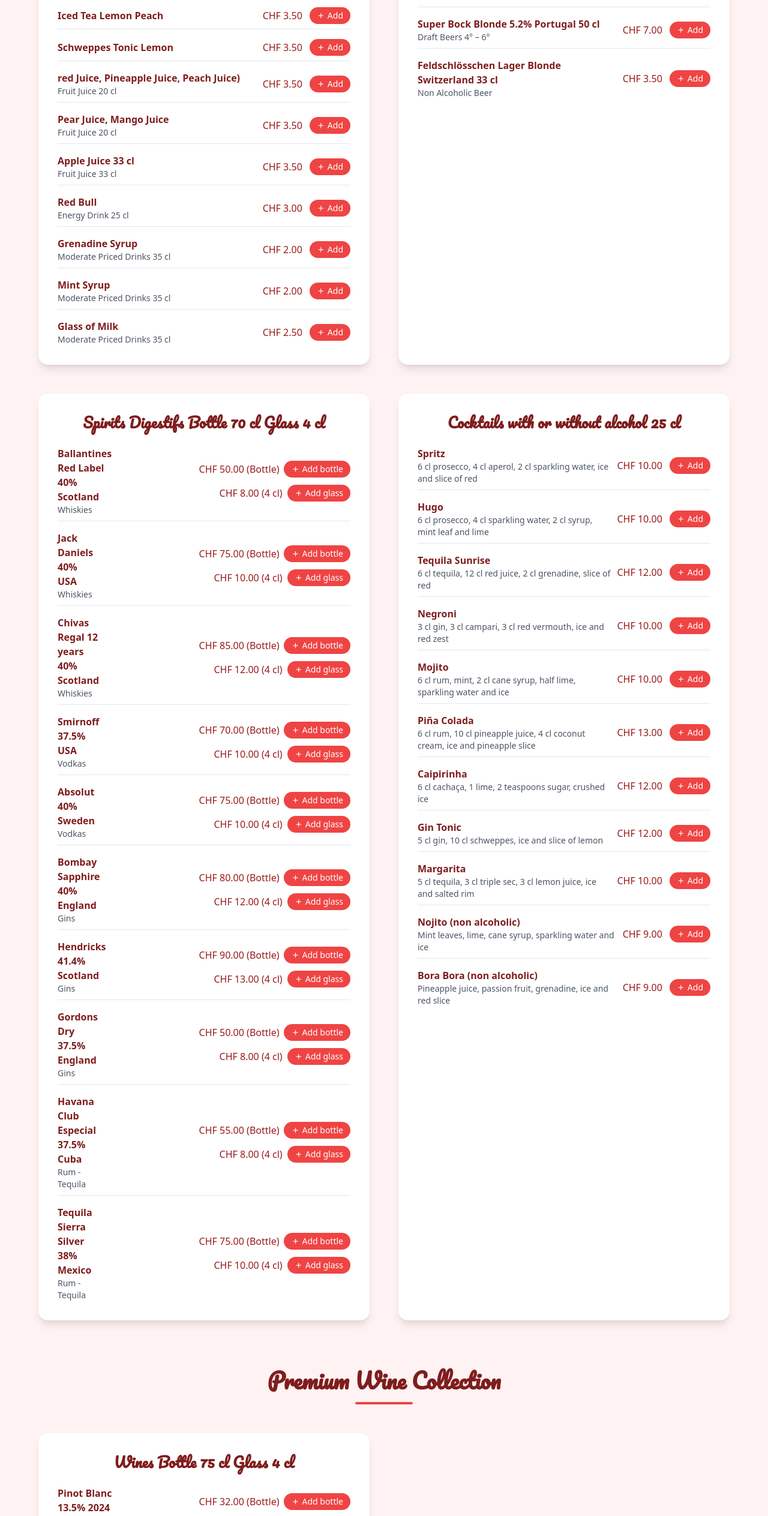
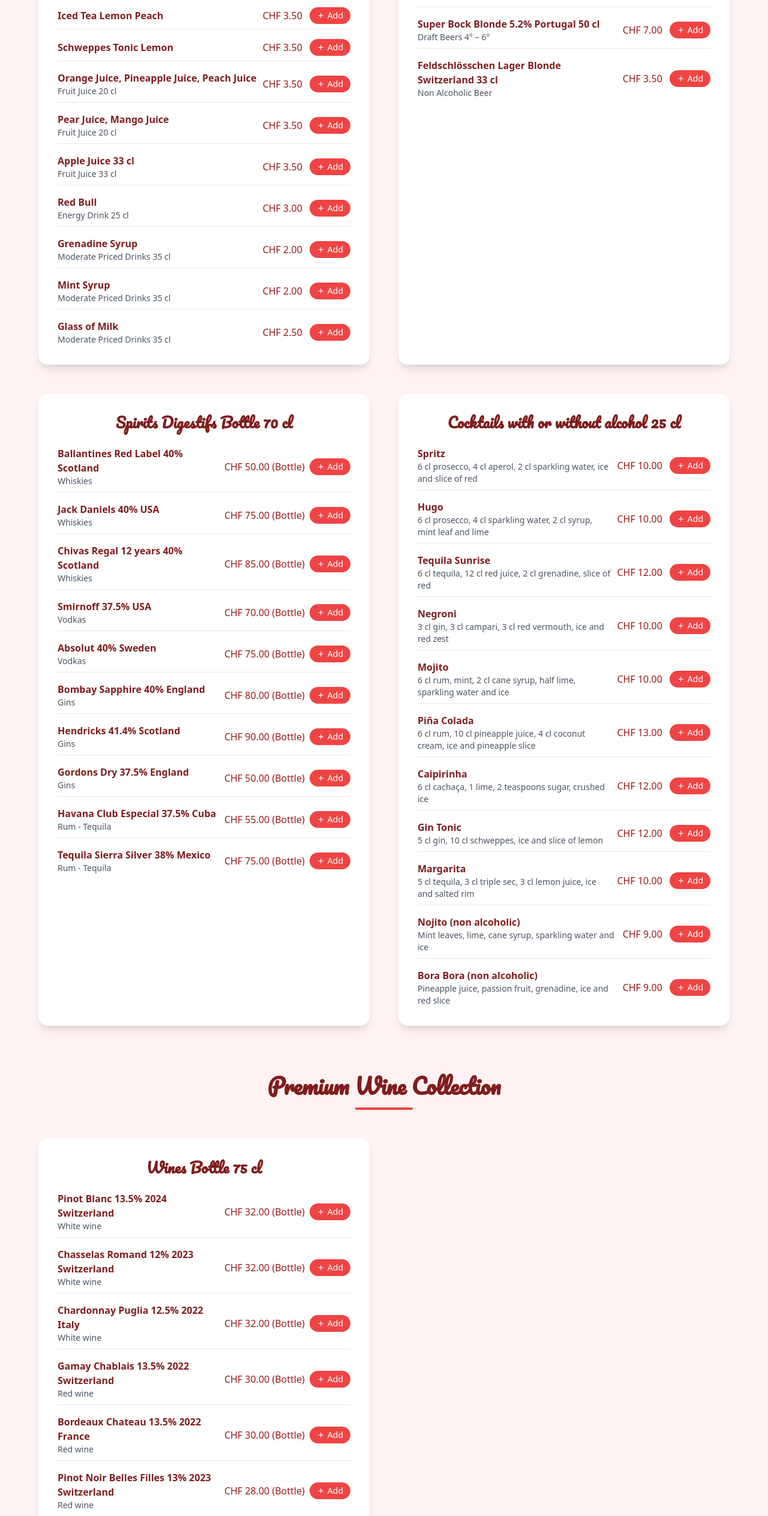
Before and after one commit to hridyesh-gupta/Royal-Star, a Next.js app: page /menu in a window 1280 px wide. Shown: the part 5187-7714 px from the top of the page at 60% size. Built offline with nearby package versions, Linux system fonts and the light colour scheme.

Commit message:
Update some pages according to clients need

```diff
--- a/app/cart/CartItems.tsx
+++ b/app/cart/CartItems.tsx
@@ -57,7 +57,7 @@
             href="/menu"
             className="inline-flex items-center bg-red-500 hover:bg-red-600 text-white px-6 py-3 rounded-full font-medium transition-colors whitespace-nowrap cursor-pointer"
           >
-            <i className="ri-restaurant-line mr-2"></i>
+            <i className="ri--line mr-2"></i>
             {language === 'fr' ? 'Voir le menu' : 'Browse Menu'}
           </Link>
         </div>
@@ -90,7 +90,7 @@
                       <div className="flex-1">
                         <h3 className="text-lg font-semibold text-gray-900 mb-1">{item.name}</h3>
                         <p className="text-red-500 font-medium text-lg">{item.price}</p>
-                        <p className="text-sm text-gray-500">{item.category}</p>
+                        {/* <p className="text-sm text-gray-500">{item.category}</p> */}
                       </div>
                     </div>
 
--- a/app/contact/ContactHero.tsx
+++ b/app/contact/ContactHero.tsx
@@ -26,7 +26,7 @@
       <div className="relative z-10 text-center px-8 py-32 max-w-4xl mx-auto">
         <div className="text-center mb-12">
           <h1 className="text-6xl font-bold mb-4 text-white" style={{ fontFamily: 'var(--font-pacifico)' }}>
-            {language === 'fr' ? 'Visitez le restaurant Royal Star' : 'Visit Royal Star Restaurant'}
+            {language === 'fr' ? 'Visitez le Royal Star Café' : 'Visit Royal Star Cafe'}
           </h1>
           <p className="text-xl text-white/80 max-w-2xl mx-auto">
             {language === 'fr'
@@ -70,7 +70,7 @@
               </div>
             </div> */}
               <h3 className="text-2xl font-bold mb-6 text-white">
-                {language === 'fr' ? 'Atouts du restaurant' : 'Restaurant Features'}
+                {language === 'fr' ? 'Atouts du café' : 'Cafe Features'}
               </h3>
               <div className="grid grid-cols-1 gap-3">
                 <div className="flex items-center justify-center">
--- a/app/contact/ContactInfo.tsx
+++ b/app/contact/ContactInfo.tsx
@@ -10,7 +10,7 @@
       <div className="max-w-7xl mx-auto px-8">
         <div className="text-center mb-16">
           <h2 className="text-5xl font-bold mb-4 text-brand-charcoal" style={{ fontFamily: 'var(--font-pacifico)' }}>
-            {language === 'fr' ? 'Visitez le restaurant Royal Star' : 'Visit Royal Star Restaurant'}
+            {language === 'fr' ? 'Visitez le Royal Star Café' : 'Visit Royal Star Cafe'}
           </h2>
           <p className="text-xl text-gray-600">
             {language === 'fr'
@@ -47,7 +47,7 @@
               {language === 'fr' ? 'Téléphone' : 'Phone'}
             </h3>
             <p className="text-gray-600 mb-2">+41 22 525 88 11</p>
-            <p className="text-gray-600 mb-4">077 938 51 69 / 077 998 07 46</p>
+            {/* <p className="text-gray-600 mb-4">077 938 51 69 / 077 998 07 46</p> */}
             <a
               href="tel:+41 22 525 88 11"
               className="bg-brand-red hover:bg-brand-red-dark text-white px-6 py-3 rounded-lg font-medium transition-colors duration-200 whitespace-nowrap cursor-pointer inline-block w-full text-center"
@@ -64,9 +64,9 @@
               {language === 'fr' ? 'E-mail' : 'Email'}
             </h3>
             <p className="text-gray-600 mb-4">royal.star.geneve@gmail.com</p>
-            <p className="text-gray-600 mb-4">
+            {/* <p className="text-gray-600 mb-4">
               {language === 'fr' ? 'Nous répondons sous 12 heures' : 'We reply within 12 hours'}
-            </p>
+            </p> */}
             <a
               href="mailto:royal.star.geneve@gmail.com"
               className="bg-brand-red hover:bg-brand-red-dark text-white px-6 py-3 rounded-lg font-medium transition-colors duration-200 whitespace-nowrap cursor-pointer inline-block w-full text-center"
@@ -96,7 +96,7 @@
             </div>
             <div>
               <h4 className="text-xl font-semibold text-red-900 mb-4">
-                {language === 'fr' ? 'Atouts du restaurant' : 'Restaurant Features'}
+                {language === 'fr' ? 'Atouts du café' : 'Cafe Features'}
               </h4>
               <div className="space-y-3">
                 <div className="flex items-center">
--- a/app/layout.tsx
+++ b/app/layout.tsx
@@ -23,7 +23,7 @@
 });
 
 export const metadata: Metadata = {
-  title: "Royal Star Cafe - Fine Swiss Restaurant in Geneva",
+  title: "Royal Star Cafe - Fine Swiss Cafe in Geneva",
   description: "Experience exquisite Swiss cuisine and fine dining at Royal Star Cafe in Geneva, Switzerland. Authentic flavors, elegant atmosphere, exceptional service.",
 };
 
--- a/app/menu/MenuSection.tsx
+++ b/app/menu/MenuSection.tsx
@@ -386,8 +386,8 @@
         { "name": "Iced Tea Lemon Peach", "frname": "Thé froid, citron, pêche", "description": "", "frdescription": "", "price": "CHF 3.50" },
         { "name": "Schweppes Tonic Lemon", "frname": "Schweppes tonic, lemon", "description": "", "frdescription": "", "price": "CHF 3.50" },
         {
-          "name": "red Juice, Pineapple Juice, Peach Juice)",
-          "frname": "Jus d’red, jus d’ananas, jus de pêche",
+          "name": "Orange Juice, Pineapple Juice, Peach Juice",
+          "frname": "Jus d’orange, jus d’ananas, jus de pêche",
           "description": "Fruit Juice 20 cl",
           "frdescription": "Jus et nectars de fruits 20 cl",
           "price": "CHF 3.50"
@@ -426,7 +426,7 @@
       ]
     },
     {
-      "title": "Wines Bottle 75 cl Glass 4 cl / Vins bouteille 75 cl verre 4 cl",
+      "title": "Wines Bottle 75 cl / Vins bouteille 75 cl",
       "items": [
         {
           "name": "Pinot Blanc 13.5% 2024 Switzerland",
@@ -506,7 +506,7 @@
     },
 
     {
-      "title": "Spirits Digestifs Bottle 70 cl Glass 4 cl / Spiritueux Digestifs bouteille 70 cl verre 4 cl",
+      "title": "Spirits Digestifs Bottle 70 cl / Spiritueux Digestifs bouteille 70 cl",
       "items": [
         {
           "name": "Ballantines Red Label 40% Scotland",
@@ -684,12 +684,12 @@
     "Indian Lassi 25 cl / Lassi indiens 25 cl",
     "Cold Drinks Mineral 50 cl / Boissons froides minérales 50 cl",
     "Beers Draft Bottle Can / Bières pression bouteille (B) et canette (C)",
-    "Spirits Digestifs Bottle 70 cl Glass 4 cl / Spiritueux Digestifs bouteille 70 cl verre 4 cl",
+    "Spirits Digestifs Bottle 70 cl / Spiritueux Digestifs bouteille 70 cl",
     "Cocktails with or without alcohol 25 cl / Cocktails avec ou sans alcool verre 25 cl",
   ];
 
   const wineCategoryTitles = [
-    "Wines Bottle 75 cl Glass 4 cl / Vins bouteille 75 cl verre 4 cl",
+    "Wines Bottle 75 cl / Vins bouteille 75 cl",
   ];
 
   const beverageCategories = foodCategories.filter((category) =>
@@ -744,6 +744,10 @@
 
     const displayName = language === 'fr' && item.frname ? item.frname : item.name;
     const displayDescription = language === 'fr' && item.frdescription ? item.frdescription : item.description;
+
+    const isBottleOnlyCategory =
+      categoryTitle === 'Wines Bottle 75 cl' ||
+      categoryTitle === 'Spirits Digestifs Bottle 70 cl';
 
     const hasVariants = !!(item.price_bottle || item.price_glass);
 
@@ -801,19 +805,19 @@
                     {isBottleAdded ? (
                       <span className="flex items-center gap-1">
                         <i className="ri-check-line"></i>
-                        {language === 'fr' ? 'Bouteille ajoutée' : 'Bottle added'}
+                        {language === 'fr' ? 'Ajouté' : 'Added'}
                       </span>
                     ) : (
                       <span className="flex items-center gap-1">
                         <i className="ri-add-line"></i>
-                        {language === 'fr' ? 'Ajouter bouteille' : 'Add bottle'}
+                        {language === 'fr' ? 'Ajouter' : 'Add'}
                       </span>
                     )}
                   </button>
                 </div>
               )}
 
-              {item.price_glass && (
+              {!isBottleOnlyCategory && item.price_glass && (
                 <div className="flex items-center gap-2">
                   <p className="font-medium text-red-800 whitespace-nowrap">
                     {item.price_glass} {language === 'fr' ? '(4 cl)' : '(4 cl)'}
--- a/components/ChefSpecialSection.tsx
+++ b/components/ChefSpecialSection.tsx
@@ -97,8 +97,8 @@
         <div className="text-center mt-12">
           <p className="text-brand-red-soft mb-6">
             {language === 'fr'
-              ? 'Vivez les saveurs authentiques de l’Inde au Royal Star Restaurant.'
-              : 'Experience the authentic flavors of India at Royal Star Restaurant'}
+              ? 'Vivez les saveurs authentiques de l’Inde au Royal Star Café.'
+              : 'Experience the authentic flavors of India at Royal Star Cafe'}
           </p>
           <Link href="/reservation">
             <button className="bg-white text-brand-charcoal hover:bg-brand-red-soft px-8 py-3 rounded-full font-bold transition-colors whitespace-nowrap cursor-pointer">
--- a/components/EventsSection.tsx
+++ b/components/EventsSection.tsx
@@ -46,8 +46,8 @@
           </h2>
           <p className="text-xl text-red-800 max-w-3xl mx-auto">
             {language === 'fr'
-              ? 'Vivez des soirées inoubliables au Royal Star Restaurant avec nos événements spéciaux et nos expériences gastronomiques à thème.'
-              : 'Experience unforgettable evenings at Royal Star Restaurant with our curated special events and themed dining experiences.'}
+              ? 'Vivez des soirées inoubliables au Royal Star Café avec nos événements spéciaux et nos expériences gastronomiques à thème.'
+              : 'Experience unforgettable evenings at Royal Star Cafe with our curated special events and themed dining experiences.'}
           </p>
         </div>
 
--- a/components/Footer.tsx
+++ b/components/Footer.tsx
@@ -22,8 +22,8 @@
               </div>
               <p className="text-white/80 mb-6 leading-relaxed">
                 {language === 'fr'
-                  ? 'Découvrez l\'hospitalité suisse et un restaurant d\'exception au cœur du quartier Meyrin à Genève. Là où le charme suisse traditionnel rencontre la culture de la cuisine indienne.'
-                  : 'Discover Swiss hospitality and an exceptional restaurant in the heart of Geneva\'s Meyrin district. Where traditional Swiss charm meets the culture of Indian cuisine.'}
+                  ? 'Découvrez l\'hospitalité suisse et un café d\'exception au cœur du quartier Meyrin à Genève. Là où le charme suisse traditionnel rencontre la culture de la cuisine indienne.'
+                  : 'Discover Swiss hospitality and an exceptional cafe in the heart of Geneva\'s Meyrin district. Where traditional Swiss charm meets the culture of Indian cuisine.'}
               </p>
               <div className="flex space-x-4">
                 <a href="#" className="w-10 h-10 bg-brand-red rounded-full flex items-center justify-center hover:bg-brand-red-dark transition-colors cursor-pointer">
@@ -49,7 +49,8 @@
                 </div>
                 <div className="flex items-center text-white/80">
                   <i className="ri-phone-line mr-3 text-brand-red"></i>
-                  <span>+41 22 525 88 11 / 077 938 51 69 / 077 998 07 46</span>
+                  <span>+41 22 525 88 11 </span>
+                  {/* / 077 938 51 69 / 077 998 07 46 */}
                 </div>
                 <div className="flex items-center text-white/80">
                   <i className="ri-mail-line mr-3 text-brand-red"></i>
--- a/components/HeroSection.tsx
+++ b/components/HeroSection.tsx
@@ -31,7 +31,7 @@
           <div className="mb-8">
             <img
               src="/Logo.jpg"
-              alt="Royal Star Restaurant Logo"
+              alt="Royal Star Cafe Logo"
               className="h-24 w-auto mx-auto drop-shadow-2xl"
             />
           </div>
@@ -39,7 +39,7 @@
           <h1 className="text-6xl md:text-8xl font-bold mb-6" style={{ fontFamily: 'var(--font-pacifico)' }}>
             <span className="text-white drop-shadow-2xl">Royal Star</span>
             <br />
-            <span className="text-brand-red drop-shadow-2xl">Restaurant</span>
+            <span className="text-brand-red drop-shadow-2xl">Cafe</span>
           </h1>
           <p className="text-xl md:text-2xl text-white/90 mb-8 font-medium drop-shadow-lg">
             {language === 'fr'
--- a/components/ProductGrid.tsx
+++ b/components/ProductGrid.tsx
@@ -92,7 +92,7 @@
               Ready to Dine with Us?
             </h3>
             <p className="text-red-800 mb-6 text-lg">
-              Experience the finest Swiss cuisine and exceptional service at Royal Star Restaurant.
+              Experience the finest Swiss cuisine and exceptional service at Royal Star Cafe.
               Reserve your table today for an unforgettable dining experience.
             </p>
             <div className="flex flex-col sm:flex-row gap-4 justify-center">
--- a/components/SignatureBlendSection.tsx
+++ b/components/SignatureBlendSection.tsx
@@ -68,7 +68,7 @@
               Our Culinary Philosophy
             </h3>
             <p className="text-xl text-white/90 max-w-3xl mx-auto leading-relaxed mb-8">
-              At Royal Star Restaurant, we believe exceptional dining is an art form. Every dish tells a story of Swiss tradition, prepared with locally sourced ingredients and served with the warmth that defines Geneva's renowned hospitality.
+              At Royal Star Cafe, we believe exceptional dining is an art form. Every dish tells a story of Swiss tradition, prepared with locally sourced ingredients and served with the warmth that defines Geneva's renowned hospitality.
             </p>
             <div className="grid md:grid-cols-3 gap-8 text-white">
               <div className="text-center">
```
Also changed, not shown: components/BrandValuesSection.tsx (+6 -6 lines).
